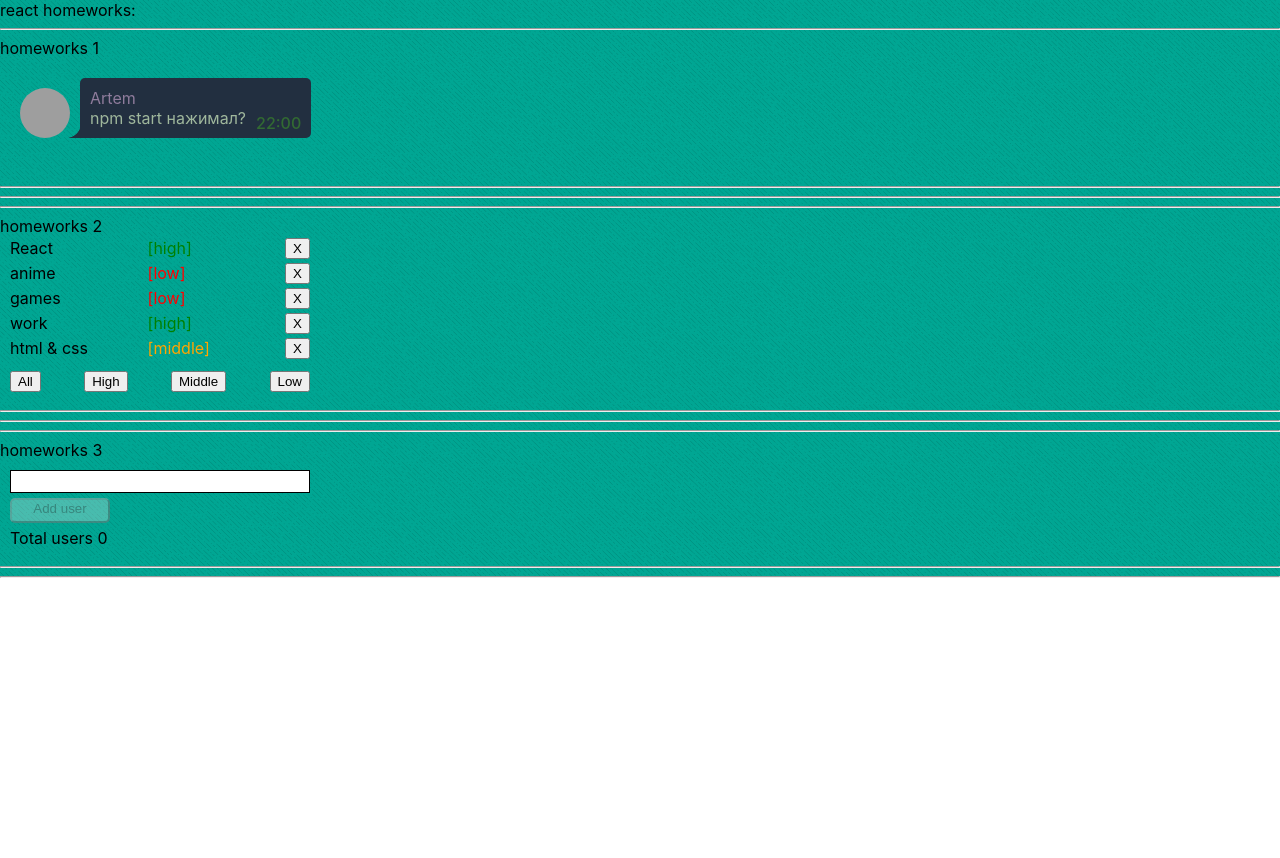
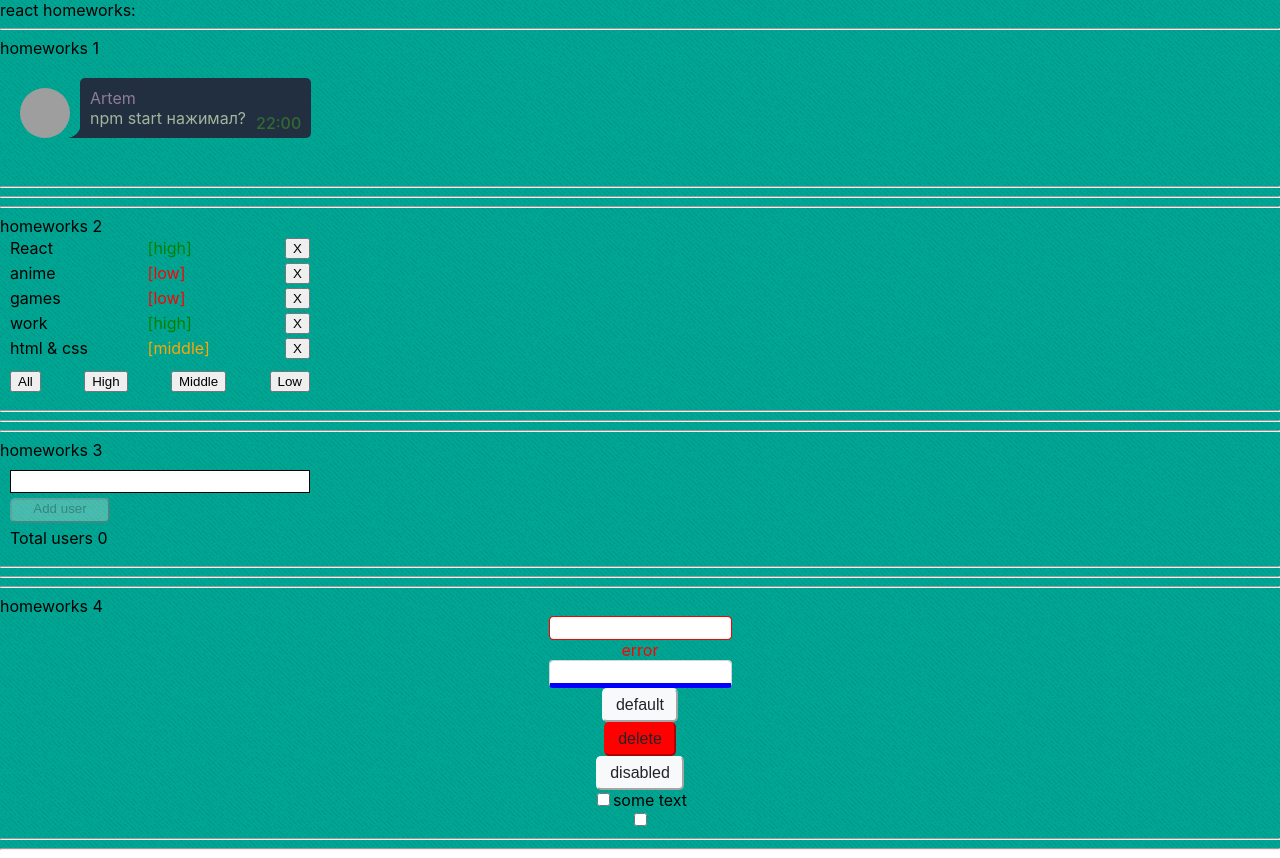
Before and after one commit to acronisv/react-homeworks, a React (Create React App) app: page / in a window 1280 px wide. Before the commit the page ends 800 px from the top, so only its background shows below. Built offline with nearby package versions, Linux system fonts and the light colour scheme; grey boxes are pictures that could not be loaded.

Commit message:
Add HW4, fix styles

```diff
--- a/src/p1-main/m1-ui/u1-app/App.tsx
+++ b/src/p1-main/m1-ui/u1-app/App.tsx
@@ -3,18 +3,17 @@ import s from './App.module.css'
 import HW1 from '../../../p2-homeworks/h1/HW1'
 import HW2 from "../../../p2-homeworks/h2/HW2";
 import HW3 from "../../../p2-homeworks/h3/HW3";
+import HW4 from "../../../p2-homeworks/h4/HW4";
 
 function App() {
     return (
         <div className={s.App}>
             <div>react homeworks:</div>
             <HW1/>
-            {/*<HW2/>*/}
-            {/*<HW3/>*/}
-            {/*<HW4/>*/}
-            {/*<HW5/>*/}
             <HW2/>
             <HW3/>
+            <HW4/>
+            {/*<HW5/>*/}
 
         </div>
     )
--- a/src/p2-homeworks/h4/common/c1-SuperInputText/SuperInputText.module.css
+++ b/src/p2-homeworks/h4/common/c1-SuperInputText/SuperInputText.module.css
@@ -1,12 +1,37 @@
 .superInput {
+    appearance: none;
+    display: block;
+    line-height: 1.5;
+    color: #495057;
+    background-color: #fff;
+    background-clip: padding-box;
+    border: 1px solid #ced4da;
+    border-radius: 0.25rem;
+    transition: border-color .15s ease-in-out,box-shadow .15s ease-in-out;
+}
 
+.superInput:focus {
+    color: #495057;
+    background-color: #fff;
+    border-color: #80bdff;
+    outline: 0;
+    box-shadow: 0 0 0 0.2rem rgb(0 123 255 / 25%);
 }
 
 .errorInput {
-    border: 3px solid lime;
-    background: red;
+    border: 1px solid red;
+    transition: border-color .15s ease-in-out,box-shadow .15s ease-in-out;
+}
+
+.errorInput:focus {
+    border-color: red;
+    box-shadow: 0 0 0 0.2rem rgb(191 26 26 / 25%);
 }
 
 .error {
     color: red;
 }
+
+.blue {
+    background: blue;
+}
--- a/src/p2-homeworks/h4/common/c1-SuperInputText/SuperInputText.tsx
+++ b/src/p2-homeworks/h4/common/c1-SuperInputText/SuperInputText.tsx
@@ -39,7 +39,7 @@ const SuperInputText: React.FC<SuperInputTextPropsType> = (
     }
 
     const finalSpanClassName = `${s.error} ${spanClassName ? spanClassName : ''}`
-    const finalInputClassName = `${s.errorInput} ${className}` // need to fix with (?:) and s.superInput
+    const finalInputClassName = `${s.superInput} ${error? s.errorInput: ''} ${className}`
 
     return (
         <>
--- a/src/p2-homeworks/h4/common/c2-SuperButton/SuperButton.module.css
+++ b/src/p2-homeworks/h4/common/c2-SuperButton/SuperButton.module.css
@@ -1,7 +1,31 @@
 .default {
+    cursor: pointer;
+    border-radius: 5px;
+    padding: 0.375rem 0.75rem;
+    font-size: 1rem;
+    color: #212529;
+    background-color: #f8f9fa;
+    border-color: #f8f9fa;
+}
 
+.default:hover {
+    color: #212529;
+    background-color: #e2e6ea;
+    border-color: #dae0e5;
+    text-decoration: none;
 }
 
 .red {
     background: red;
+    outline:none;
+    border-color: red;
 }
+
+.red:hover {
+    background: #e73131;
+    border-color: #e73131;
+}
+
+.blue {
+    border: 1px solid blue
+}
--- a/src/p2-homeworks/h4/common/c2-SuperButton/SuperButton.tsx
+++ b/src/p2-homeworks/h4/common/c2-SuperButton/SuperButton.tsx
@@ -14,7 +14,7 @@ const SuperButton: React.FC<SuperButtonPropsType> = (
         ...restProps// все остальные пропсы попадут в объект restProps, там же будет children
     }
 ) => {
-    const finalClassName = `${red ? s.red : s.default} ${className}`
+    const finalClassName = `${s.default} ${red ? s.red : ''} ${className}`
 
     return (
         <button
--- a/src/p2-homeworks/h4/common/c3-SuperCheckbox/SuperCheckbox.module.css
+++ b/src/p2-homeworks/h4/common/c3-SuperCheckbox/SuperCheckbox.module.css
@@ -2,6 +2,7 @@
 
 }
 
+
 .spanClassName {
 
 }
--- a/src/p2-homeworks/h4/common/c3-SuperCheckbox/SuperCheckbox.tsx
+++ b/src/p2-homeworks/h4/common/c3-SuperCheckbox/SuperCheckbox.tsx
@@ -20,7 +20,8 @@ const SuperCheckbox: React.FC<SuperCheckboxPropsType> = (
     }
 ) => {
     const onChangeCallback = (e: ChangeEvent<HTMLInputElement>) => {
-        // сделайте так чтоб работал onChange и onChangeChecked
+        onChange && onChange(e)
+        onChangeChecked && onChangeChecked(e.currentTarget.checked)
     }
 
     const finalInputClassName = `${s.checkbox} ${className ? className : ''}`
```
